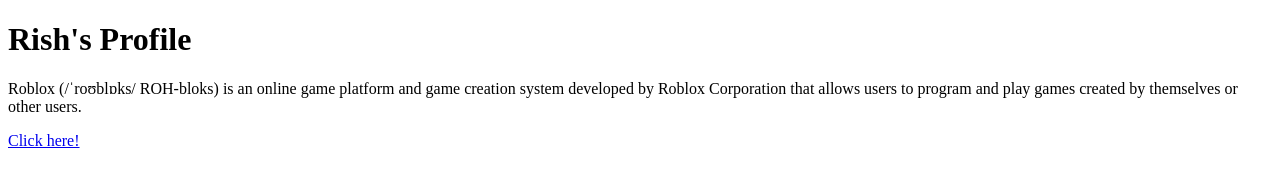
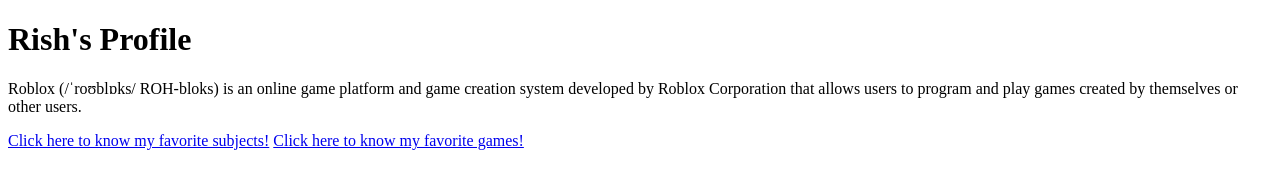
Before and after one commit to cherriontop/Potassium-Lab2-Carbon, a plain HTML site: page index.html in a window 1280 px wide. Drawn offline with Linux system fonts and the light colour scheme.

Commit message:
Update index.html

```diff
--- a/index.html
+++ b/index.html
@@ -2,8 +2,7 @@
 <html>
      <head>
           <title>My Personal Website</title>
-
-		  <meta charset="UTF-8">
+          <meta charset="UTF-8">
           <meta name="author" content="Rish Ellyza A. Carbon">
           <meta name="keywords" content="Lab Exercise 2">
           <meta name="date-submitted" content="04-09-2024">
@@ -14,7 +13,8 @@
 	  <p> Roblox (/ˈroʊblɒks/ ROH-bloks) is an online game platform and game creation system developed by
 	      Roblox Corporation that allows users to program and play games created by themselves or other users.
           </p>
-	 <a href="games.html">Click here!</a>
+	      <a href="games.html">Click here to know my favorite subjects!</a>
+	      <a href="subjects.html">Click here to know my favorite games!</a>
         </div>
-	 </body>
+     </body>
 </html>
```
